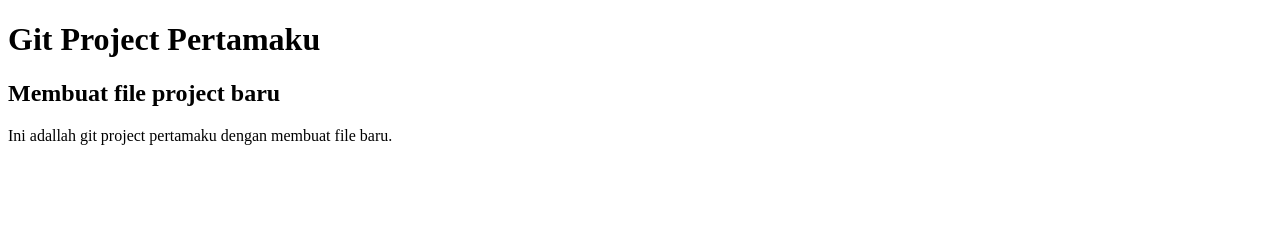
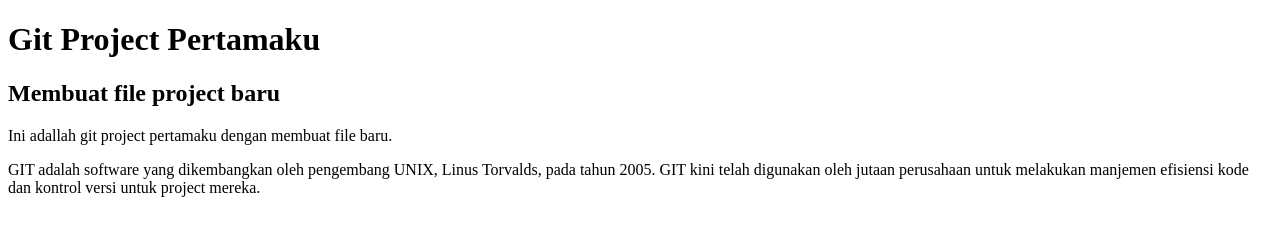
Before and after one commit to aurasky20/web_git, a plain HTML site: page index.html in a window 1280 px wide. Drawn offline with Linux system fonts and the light colour scheme.

Commit message:
Adding text p

```diff
--- a/index.html
+++ b/index.html
@@ -8,6 +8,9 @@
     <h1>Git Project Pertamaku</h1>
     <h2>Membuat file project baru</h2>
     <p>Ini adallah git project pertamaku dengan membuat file baru.</p>
+    <p>GIT adalah software yang dikembangkan oleh pengembang UNIX, Linus Torvalds, pada tahun 2005.
+        GIT kini telah digunakan oleh jutaan perusahaan untuk melakukan manjemen efisiensi kode dan kontrol versi untuk project mereka.
+    </p>
 
 </body>
 </html>
```
